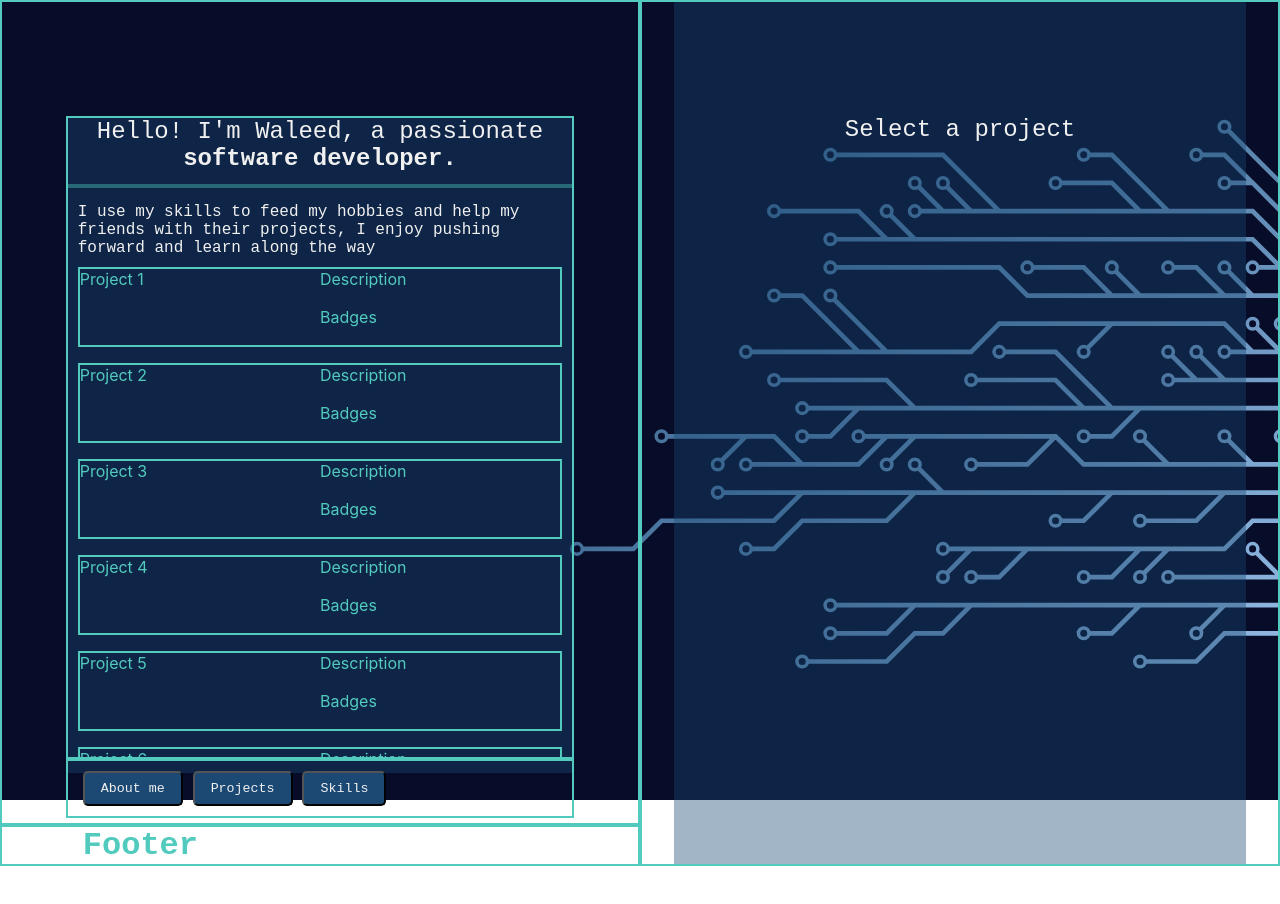
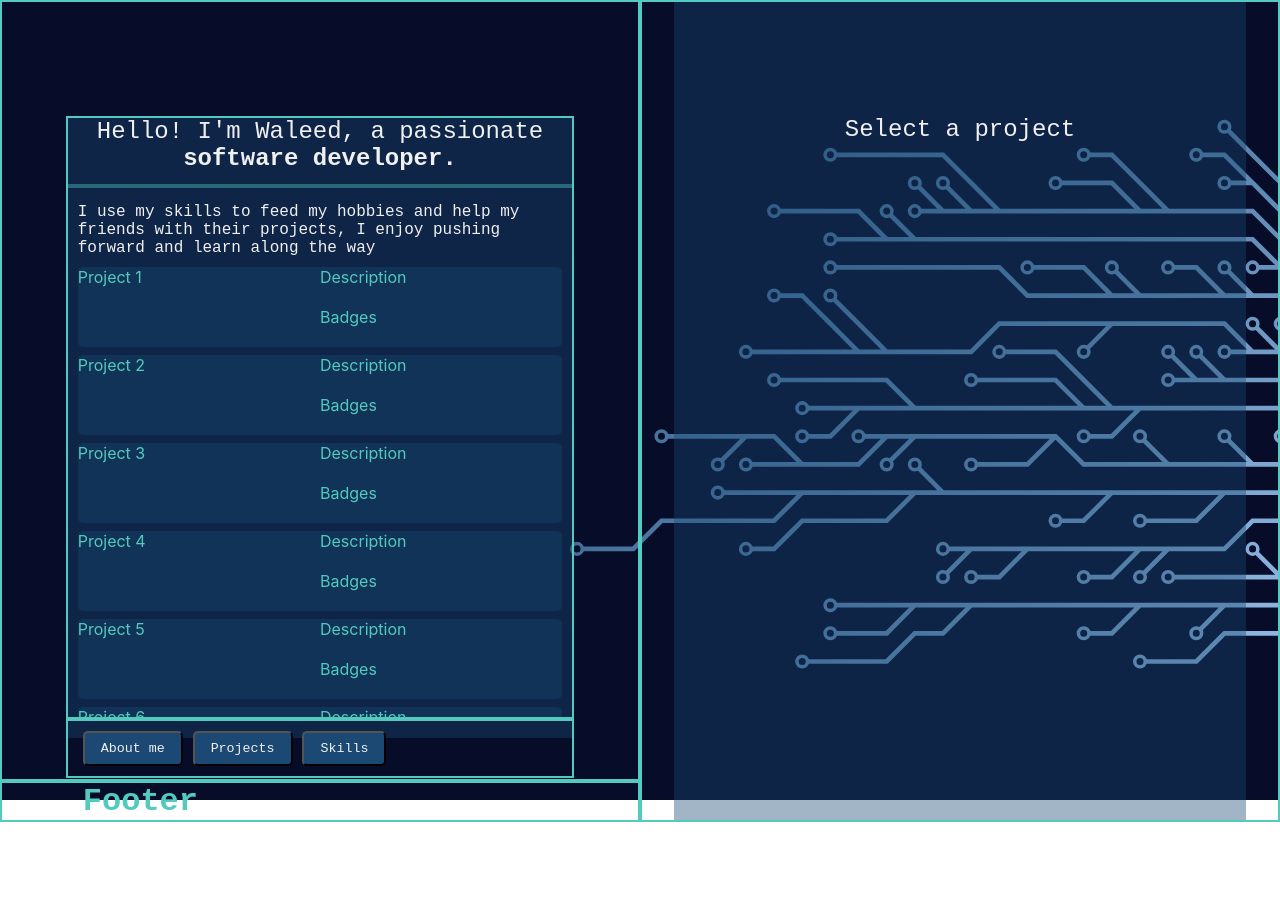
Before and after one commit to Torutu/portfolio, a React (Create React App) app: page / in a window 1280 px wide. Both pictures are taken after a click on the button "Projects". Shown: the top 904 px of the page. After the commit the page ends 860 px from the top, so only its background shows below. Built offline with nearby package versions, Linux system fonts and the light colour scheme.

Commit message:
projects are in an array for easier reading and future modification

```diff
--- a/src/pages/content/styles.css
+++ b/src/pages/content/styles.css
@@ -100,10 +100,10 @@
   display: grid;
   grid-template-columns: 1fr;
   grid-auto-rows: 20%;
-  max-height: 75%;
+  gap: 2%;
   max-height: calc(5 * 20%);
   overflow-y: auto;
-  padding-bottom: 2%;
+  padding-bottom: 10%;
   margin-top: 2%;
 }
 
@@ -123,10 +123,11 @@
 }
 
 .leftSide__menu_item {
-  border: 2px solid var(--primary-light-color);
+  background-color: var(--secondary-dark-color-fade);
+  border-radius: 5px;
   margin-left: 2%;
   margin-right: 2%;
-  height: 80%;
+  height: 100%;
   display: grid;
   grid-template-columns: repeat(2, 1fr);
   grid-template-rows: repeat(2, 1fr);
@@ -136,19 +137,16 @@
 
 .leftSide__menu_item_name{
   grid-area: 1 / 1 / 3 / 2;
-  border-bottom: 2px solid var(--primary-light-color);
   height: 100%;
 }
 
 .leftSide__menu_item_description{
   grid-area: 1 / 2 / 3 / 3;
-  border-bottom: 2px solid var(--primary-light-color);
   height: 100%;
 }
 
 .leftSide__menu_item_badges{
   grid-area: 2 / 2 / 3 / 3;
-  border-bottom: 2px solid var(--primary-light-color);
   height: 100%;
 }
 
--- a/src/pages/projects.tsx
+++ b/src/pages/projects.tsx
@@ -1,4 +1,18 @@
 import { usePage } from "./utils/pageContext";
+
+const projects = [
+  { id: "project1", name: "Project 1", description: "Description", badges: "Badges" },
+  { id: "project2", name: "Project 2", description: "Description", badges: "Badges" },
+  { id: "project3", name: "Project 3", description: "Description", badges: "Badges" },
+  { id: "project4", name: "Project 4", description: "Description", badges: "Badges" },
+  { id: "project5", name: "Project 5", description: "Description", badges: "Badges" },
+  { id: "project6", name: "Project 6", description: "Description", badges: "Badges" },
+  { id: "project7", name: "Project 7", description: "Description", badges: "Badges" },
+  { id: "project8", name: "Project 8", description: "Description", badges: "Badges" },
+  { id: "project9", name: "Project 9", description: "Description", badges: "Badges" },
+  { id: "project10", name: "Project 10", description: "Description", badges: "Badges" },
+];
+
 
 export function LeftProjectsText() {
   const { setSelectedProject } = usePage();
@@ -10,56 +24,17 @@ export function LeftProjectsText() {
         projects, I enjoy pushing forward and learn along the way
       </p>
       <div className="leftSide__menu">
-        <div className="leftSide__menu_item" onClick={() => setSelectedProject("project1")}>
-            <div className="leftSide__menu_item_name">Project 1</div>
-            <div className="leftSide__menu_item_description">Description</div>
-            <div className="leftSide__menu_item_badges">Badges</div>
-        </div>
-        <div className="leftSide__menu_item" onClick={() => setSelectedProject("project2")}>
-            <div className="leftSide__menu_item_name">Project 2</div>
-            <div className="leftSide__menu_item_description">Description</div>
-            <div className="leftSide__menu_item_badges">Badges</div>
-        </div>
-        <div className="leftSide__menu_item" onClick={() => setSelectedProject("project3")}>
-            <div className="leftSide__menu_item_name">Project 3</div>
-            <div className="leftSide__menu_item_description">Description</div>
-            <div className="leftSide__menu_item_badges">Badges</div>
-        </div>
-        <div className="leftSide__menu_item" onClick={() => setSelectedProject("project4")}>
-            <div className="leftSide__menu_item_name">Project 4</div>
-            <div className="leftSide__menu_item_description">Description</div>
-            <div className="leftSide__menu_item_badges">Badges</div>
-        </div>
-        <div className="leftSide__menu_item" onClick={() => setSelectedProject("project5")}>
-            <div className="leftSide__menu_item_name">Project 5</div>
-            <div className="leftSide__menu_item_description">Description</div>
-            <div className="leftSide__menu_item_badges">Badges</div>
-        </div>
-        <div className="leftSide__menu_item" onClick={() => setSelectedProject("project6")}>
-            <div className="leftSide__menu_item_name">Project 6</div>
-            <div className="leftSide__menu_item_description">Description</div>
-            <div className="leftSide__menu_item_badges">Badges</div>
-        </div>
-        <div className="leftSide__menu_item" onClick={() => setSelectedProject("project7")}>
-            <div className="leftSide__menu_item_name">Project 7</div>
-            <div className="leftSide__menu_item_description">Description</div>
-            <div className="leftSide__menu_item_badges">Badges</div>
-        </div>
-        <div className="leftSide__menu_item" onClick={() => setSelectedProject("project8")}>
-            <div className="leftSide__menu_item_name">Project 8</div>
-            <div className="leftSide__menu_item_description">Description</div>
-            <div className="leftSide__menu_item_badges">Badges</div>
-        </div>
-        <div className="leftSide__menu_item" onClick={() => setSelectedProject("project9")}>
-            <div className="leftSide__menu_item_name">Project 9</div>
-            <div className="leftSide__menu_item_description">Description</div>
-            <div className="leftSide__menu_item_badges">Badges</div>
-        </div>
-        <div className="leftSide__menu_item" onClick={() => setSelectedProject("project10")}>
-            <div className="leftSide__menu_item_name">Project 10</div>
-            <div className="leftSide__menu_item_description">Description</div>
-            <div className="leftSide__menu_item_badges">Badges</div>
-        </div>
+        {projects.map((project) => (
+          <div
+            key={project.id}
+            className="leftSide__menu_item"
+            onClick={() => setSelectedProject(project.id)}
+          >
+            <div className="leftSide__menu_item_name">{project.name}</div>
+            <div className="leftSide__menu_item_description">{project.description}</div>
+            <div className="leftSide__menu_item_badges">{project.badges}</div>
+          </div>
+        ))}
       </div>
     </>
   );
```
